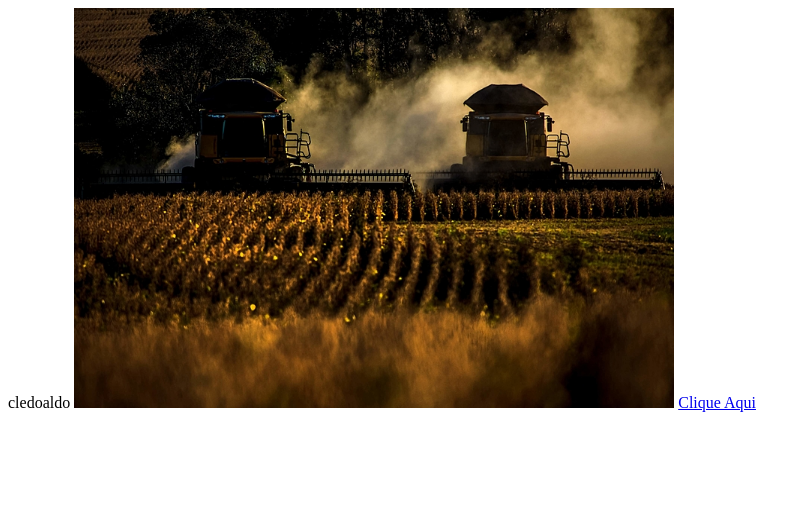
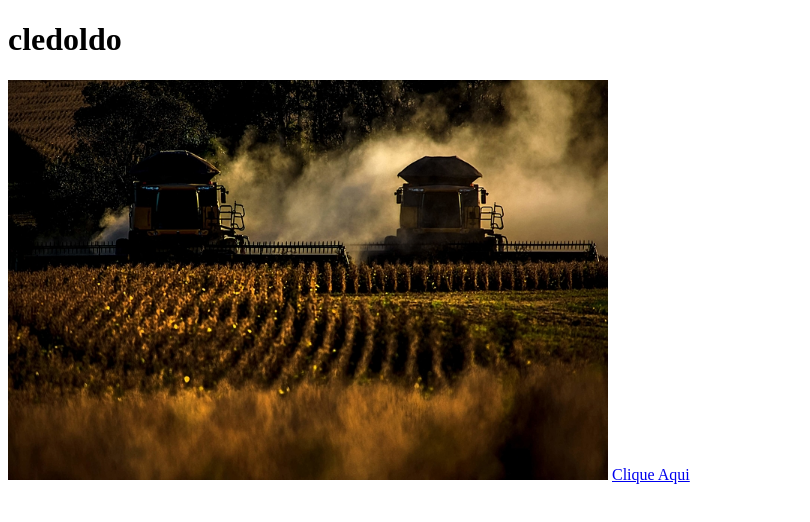
Before and after one commit to cledolado/cledoaldo.github.io, a plain HTML site: page index.html in a window 1280 px wide. Shown: the whole page, without its empty margins (0-810 px from the left). Drawn offline with Linux system fonts and the light colour scheme.

Commit message:
Add files via upload

```diff
--- a/index.html
+++ b/index.html
@@ -6,8 +6,7 @@
     <title>Document</title>
 </head>
 <body>
-cledoaldo
-
+<h1>cledoldo</h1>
 <img src="agro.jpg" width="600" height="400">
 <a href="https://www.brasildefato.com.br/"> Clique Aqui</a>
 </body>
```
